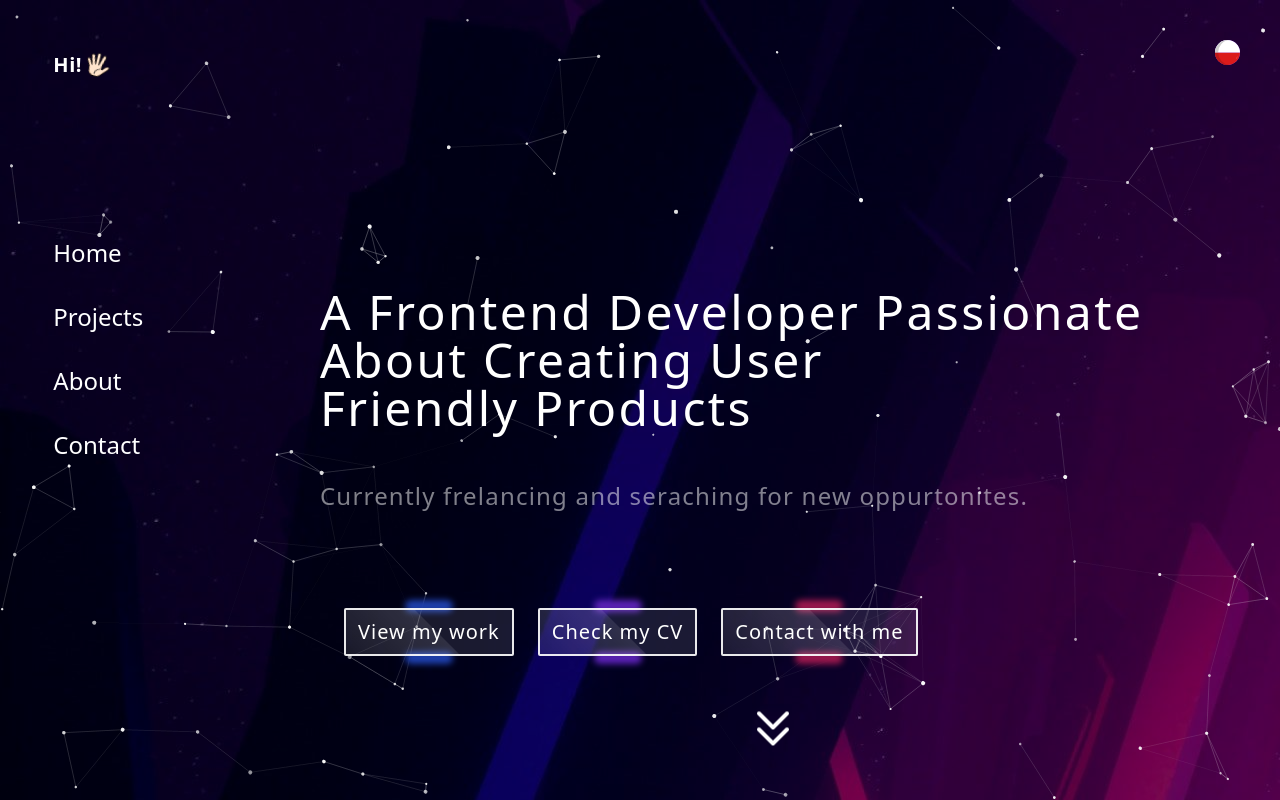
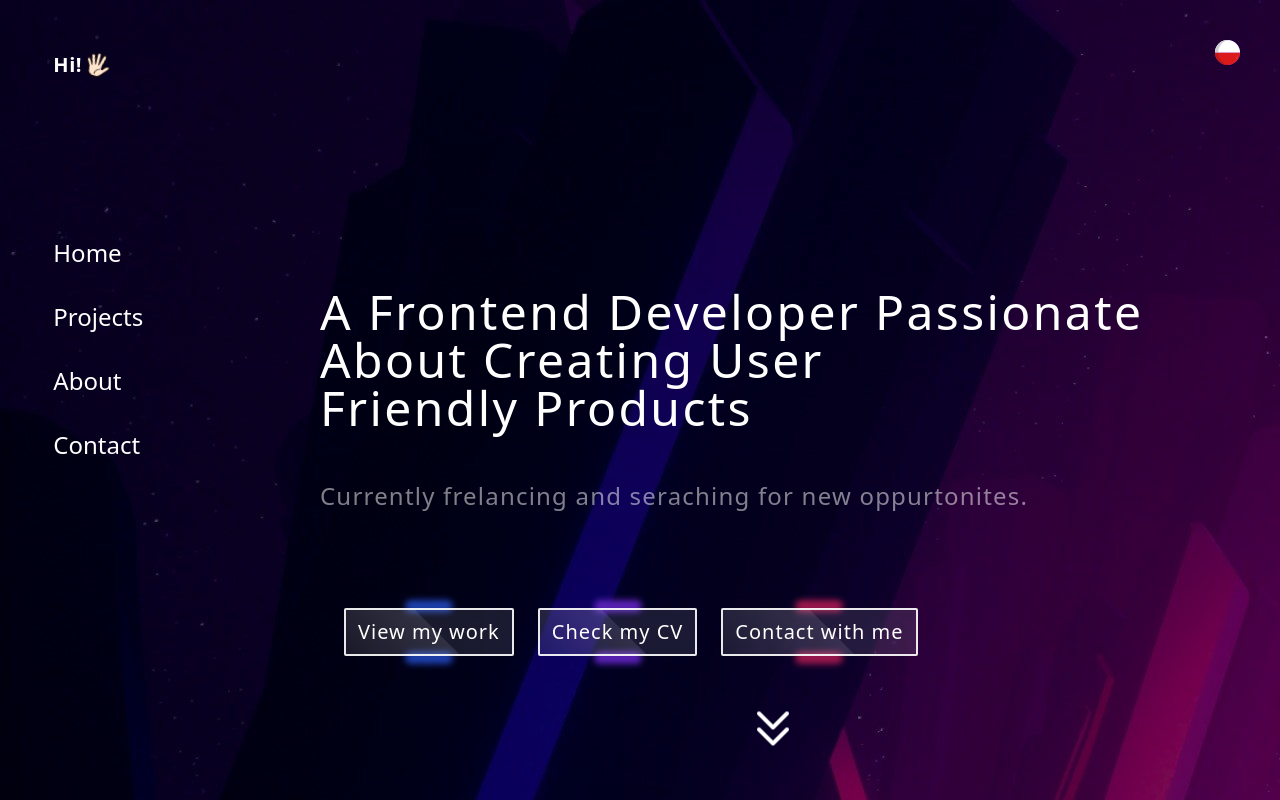
Before and after one commit to BerryTheDeveloper/Old-Portfolio, a React (Create React App) app: page / in a window 1280 px wide. Shown: the top 800 px of the page. Built offline with nearby package versions, Linux system fonts and the light colour scheme; what tailwindcss-filters would draw is missing.

Commit message:
Hide Particles

```diff
--- a/src/components/ParticlesComp.js
+++ b/src/components/ParticlesComp.js
@@ -4,7 +4,7 @@ const ParticlesComp = () => {
     return (
         <Particles
             id="tsparticles"
-            className="w-full absolute inset-0"
+            className="w-full absolute inset-0 hidden"
             options={{
                 fpsLimit: 60,
                 interactivity: {
```
